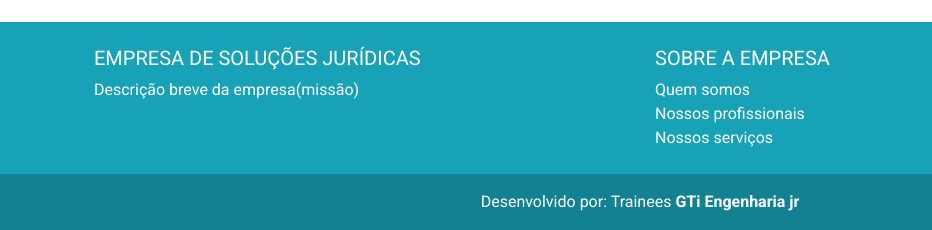
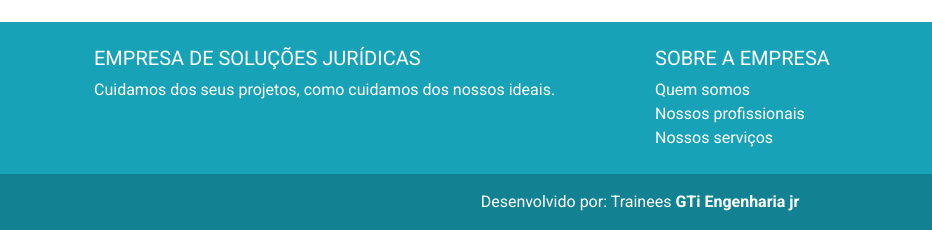
Before and after one commit to MateusSantos14/MateusSantos14.github.io, a plain HTML site: page index.html in a window 1280 px wide. Shown: the part 4343-4573 px from the top of the page, 0-932 px from the left. Drawn offline with nearby package versions, Linux system fonts and the light colour scheme.

Commit message:
adição da descrição da empresa no rodapé

```diff
--- a/index.html
+++ b/index.html
@@ -280,7 +280,7 @@
             <div class="col-lg-6 col-md-12 col-sm-12">
               <h5 class="text-uppercase">Empresa de soluções jurídicas</h5>
               <p>
-                Descrição breve da empresa(missão)
+                Cuidamos dos seus projetos, como cuidamos dos nossos ideais.
               </p>
             </div>
             <!-- Column End-->
```
